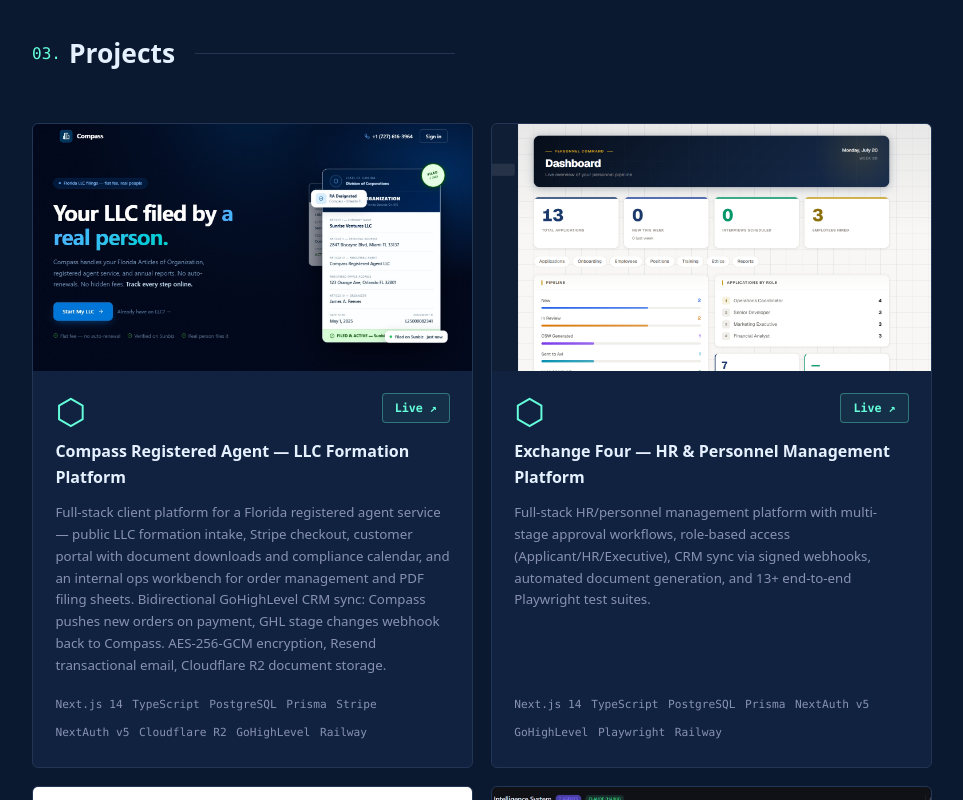
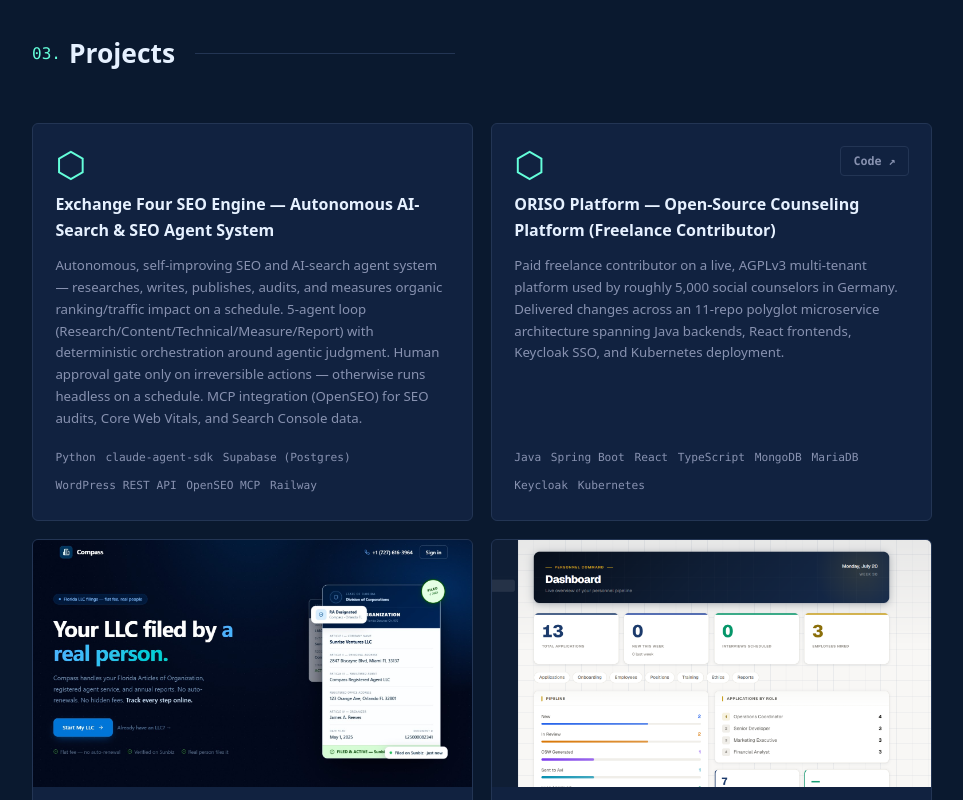
Before and after one commit to Kadyan25/Resume-repo, a React (Create React App) app: page / in a window 1280 px wide. Shown: the part 2940-3740 px from the top of the page, without its empty margins (158-1121 px from the left). Built offline with nearby package versions, Linux system fonts and the light colour scheme.

Commit message:
add seo engine and oriso projects to site data

```diff
--- a/src/data.js
+++ b/src/data.js
@@ -112,6 +112,40 @@
 ];
 
 export const projects = [
+  {
+    name: "Exchange Four SEO Engine — Autonomous AI-Search & SEO Agent System",
+    tech: [
+      "Python",
+      "claude-agent-sdk",
+      "Supabase (Postgres)",
+      "WordPress REST API",
+      "OpenSEO MCP",
+      "Railway"
+    ],
+    duration: "Live",
+    description:
+      "Autonomous, self-improving SEO and AI-search agent system — researches, writes, publishes, audits, and measures organic ranking/traffic impact on a schedule. 5-agent loop (Research/Content/Technical/Measure/Report) with deterministic orchestration around agentic judgment. Human approval gate only on irreversible actions — otherwise runs headless on a schedule. MCP integration (OpenSEO) for SEO audits, Core Web Vitals, and Search Console data.",
+    liveUrl: "",
+    codeUrl: ""
+  },
+  {
+    name: "ORISO Platform — Open-Source Counseling Platform (Freelance Contributor)",
+    tech: [
+      "Java",
+      "Spring Boot",
+      "React",
+      "TypeScript",
+      "MongoDB",
+      "MariaDB",
+      "Keycloak",
+      "Kubernetes"
+    ],
+    duration: "Open Source",
+    description:
+      "Paid freelance contributor on a live, AGPLv3 multi-tenant platform used by roughly 5,000 social counselors in Germany. Delivered changes across an 11-repo polyglot microservice architecture spanning Java backends, React frontends, Keycloak SSO, and Kubernetes deployment.",
+    liveUrl: "",
+    codeUrl: "https://github.com/OpenResilienceInitiative"
+  },
   {
     name: "Compass Registered Agent — LLC Formation Platform",
     image: "compass.jpg",
```
Also changed, not shown: public/resume.json (+14 -0 lines), public/llms.txt.
